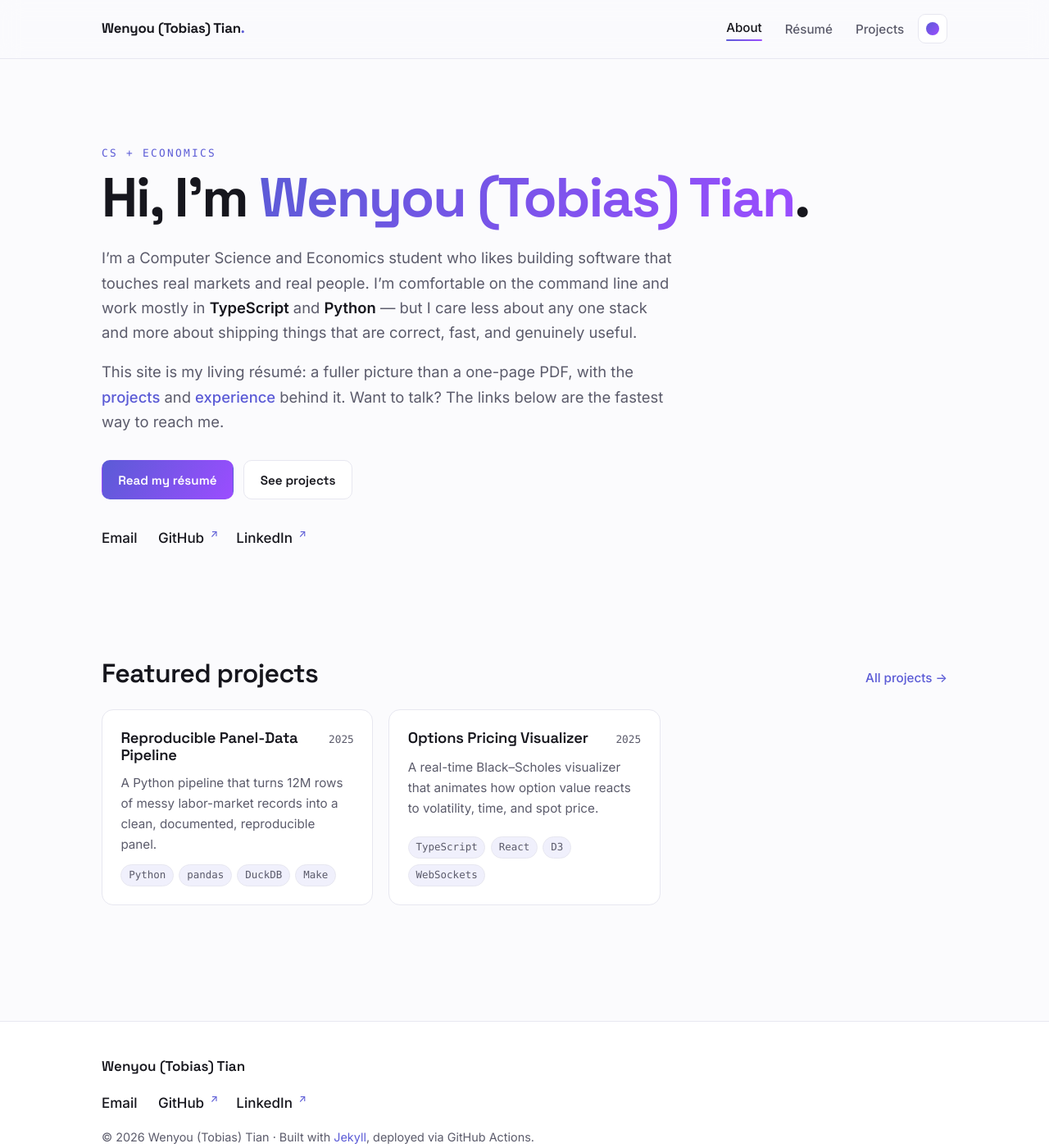
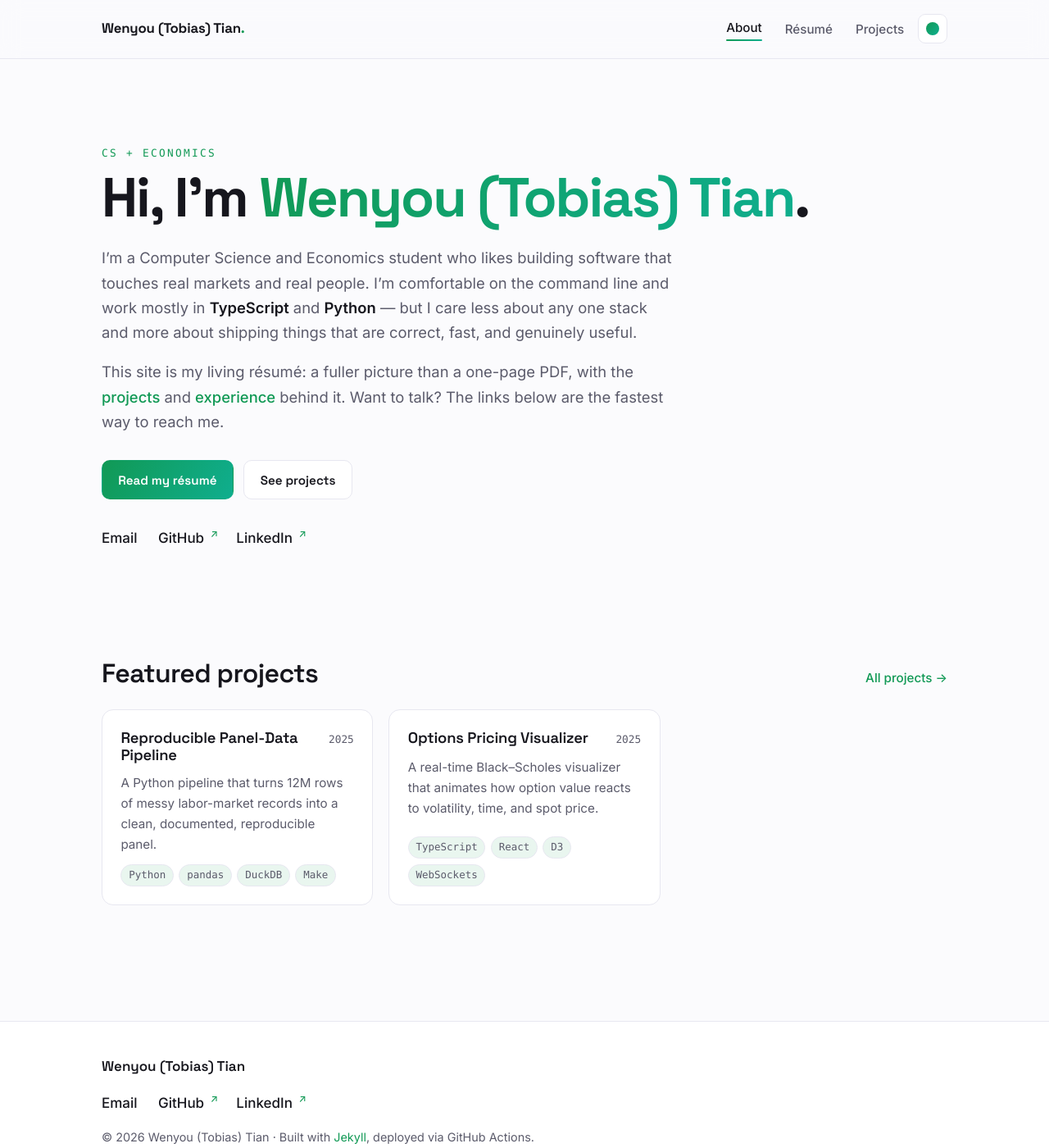
Before and after one commit to vansdardy/vansdardy.github.io, a Jekyll site: the page built from index.md, in a window 1280 px wide and 1400 px high. Shown: the whole window at 82% size. Built offline with Jekyll 4.4.1, drawn with Linux system fonts in a browser that asks for light colours.

Commit message:
Switch accent color theme from purple/blue to green (#119955)
Co-Authored-By: Claude Opus 4.8 <noreply@anthropic.com>

```diff
--- a/_includes/head.html
+++ b/_includes/head.html
@@ -1,7 +1,7 @@
 <head>
   <meta charset="utf-8">
   <meta name="viewport" content="width=device-width, initial-scale=1">
-  <meta name="theme-color" content="#5b5bd6">
+  <meta name="theme-color" content="#119955">
   <link rel="icon" type="image/png" sizes="512x512" href="{{ '/assets/img/VitisViridis.png' | relative_url }}">
   <link rel="apple-touch-icon" href="{{ '/assets/img/VitisViridis.png' | relative_url }}">
 
--- a/assets/css/main.scss
+++ b/assets/css/main.scss
@@ -13,8 +13,8 @@
   --text:      #16161d;
   --muted:     #5b5b6b;
   --border:    #e7e7f0;
-  --accent:    #5b5bd6;
-  --accent-2:  #9b4dff;
+  --accent:    #119955;
+  --accent-2:  #0fae8e;
   --accent-ink:#ffffff;
   --shadow:    0 1px 2px rgba(20,20,40,.04), 0 8px 24px rgba(20,20,40,.06);
   --radius:    14px;
@@ -32,8 +32,8 @@
   --text:      #ececf2;
   --muted:     #9a9aab;
   --border:    #26262f;
-  --accent:    #8b8bf0;
-  --accent-2:  #c08bff;
+  --accent:    #3fc486;
+  --accent-2:  #43d6b4;
   --accent-ink:#0e0e12;
   --shadow:    0 1px 2px rgba(0,0,0,.3), 0 10px 30px rgba(0,0,0,.35);
 }
```
